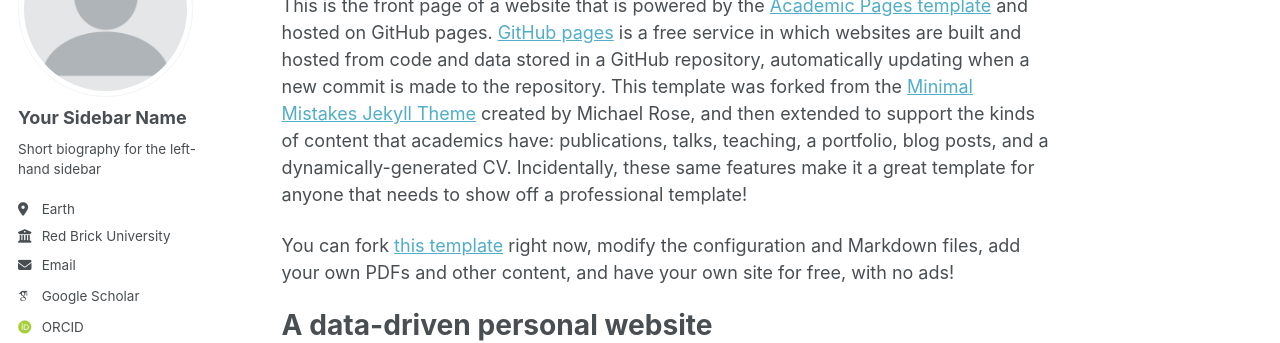
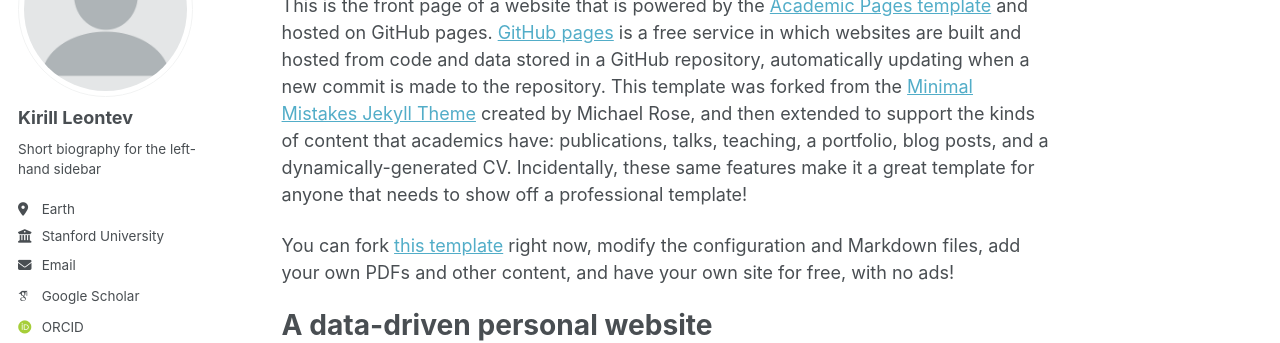
Before and after one commit to KirillGames-code/KirillGames-code.github.io, a Jekyll site: the page built from _pages/about.md, in a window 1280 px wide. Shown: the part 179-522 px from the top of the page. Built offline with Jekyll 4.4.1, drawn with Linux system fonts in a browser that asks for light colours; some web fonts are replaced; a script bundle is joined from its source files by our own code; library files that are not in the unit come from our copies.

Commit message:
Update _config.yml

```diff
--- a/_config.yml
+++ b/_config.yml
@@ -24,13 +24,13 @@
 author:
   # Biographic information
   avatar           : "profile.png"
-  name             : "Your Sidebar Name"
+  name             : "Kirill Leontev"
   pronouns         : # example: "she/her"
   bio              : "Short biography for the left-hand sidebar"
   location         : "Earth"
-  employer         : "Red Brick University"
+  employer         : "Stanford University"
   uri              : # URL
-  email            : "none@example.org"
+  email            : "leontev@stanford.edu"
 
   # Academic websites
   academia         : # URL
```
